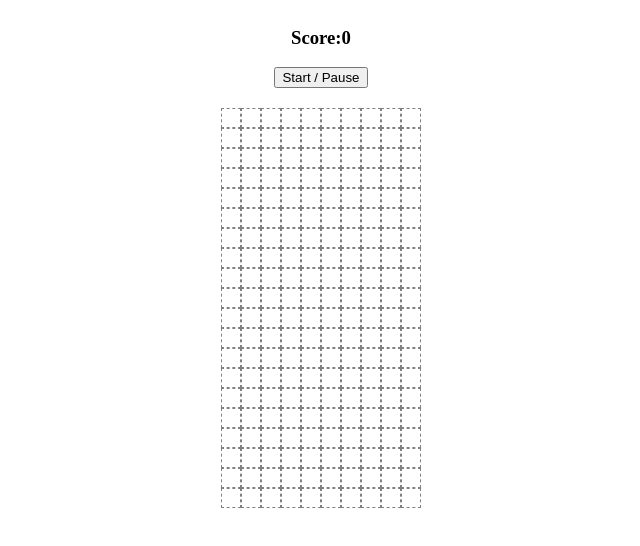
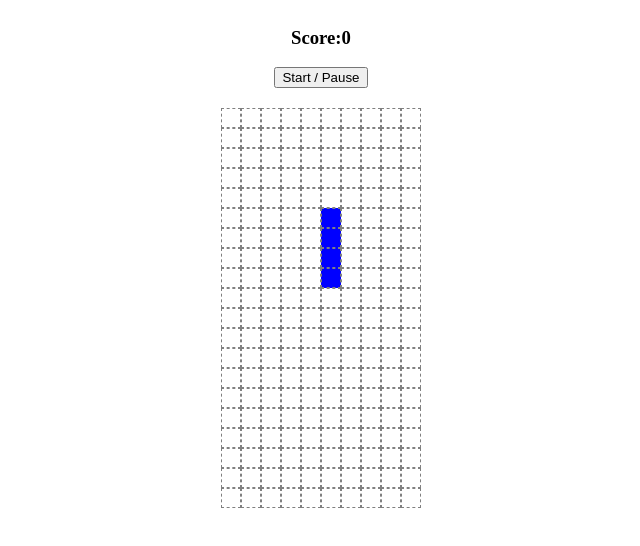
Before and after one commit to seriouspig/Tetris, a plain HTML site: page index.html in a window 1280 px wide. Shown: the whole page, without its empty margins (319-959 px from the left). Drawn offline with Linux system fonts and the light colour scheme.

Commit message:
tetrominos added

```diff
--- a/app.js
+++ b/app.js
@@ -1,6 +1,10 @@
 document.addEventListener('DOMContentLoaded', () => {
 
+    const width = 10
+
     const grid = document.querySelector('.grid')
+    const scoreDisplay = document.querySelector('#score')
+
 
     for (let i=0; i < 200; i++) {
         const square = document.createElement('div')
@@ -9,5 +13,76 @@ document.addEventListener('DOMContentLoaded', () => {
 
     }
 
+    let squares = Array.from(document.querySelectorAll('.square'))
+
+    console.log(squares)
+
+    // The Tetrominoes
+
+    const lTetromino = [
+        [1, width+1, width*2+1, 2],
+        [width, width+1, width+2, width*2+2],
+        [1, width+1, width*2, width*2+1],
+        [width, width*2, width*2+1, width*2+2]
+    ]
+
+    const zTetromino = [
+        [0,width,width+1,width*2+1],
+        [width+1, width+2,width*2,width*2+1],
+        [0,width,width+1,width*2+1],
+        [width+1, width+2,width*2,width*2+1]
+      ]
+
+      const tTetromino = [
+        [1,width,width+1,width+2],
+        [1,width+1,width+2,width*2+1],
+        [width,width+1,width+2,width*2+1],
+        [1,width,width+1,width*2+1]
+      ]
+
+      const oTetromino = [
+        [0,1,width,width+1],
+        [0,1,width,width+1],
+        [0,1,width,width+1],
+        [0,1,width,width+1]
+      ]
+
+      const iTetromino = [
+        [1,width+1,width*2+1,width*3+1],
+        [width,width+1,width+2,width+3],
+        [1,width+1,width*2+1,width*3+1],
+        [width,width+1,width+2,width+3]
+      ]
+
+      const theTetrominoes = [lTetromino, zTetromino, tTetromino, oTetromino, iTetromino]
+
+      let currentPosition = 4
+      let currentRotation = 0
+
+      let random = Math.floor(Math.random() * theTetrominoes.length)
+
+      let current = theTetrominoes[random][currentRotation]
+
+      function draw() {
+          current.forEach(index => {
+              squares[currentPosition + index].classList.add('tetromino')
+          } )
+      }
+
+      function undraw() {
+          current.forEach(index => {
+              squares[currentPosition + index].classList.remove('tetromino')
+          })
+      }
+
+      timerId = setInterval(moveDown, 1000)
+
+      function moveDown() {
+          undraw()
+          currentPosition += width
+          draw()
+      }
+
+
 
 })
--- a/style.css
+++ b/style.css
@@ -12,7 +12,6 @@ body {
     margin: 0;
     padding: 0;
     box-sizing: border-box;
-
 }
 
 .grid {
@@ -23,3 +22,7 @@ body {
     margin-top: 20px;
     padding: 0;
 }
+
+.tetromino {
+    background-color: blue;
+}
```
